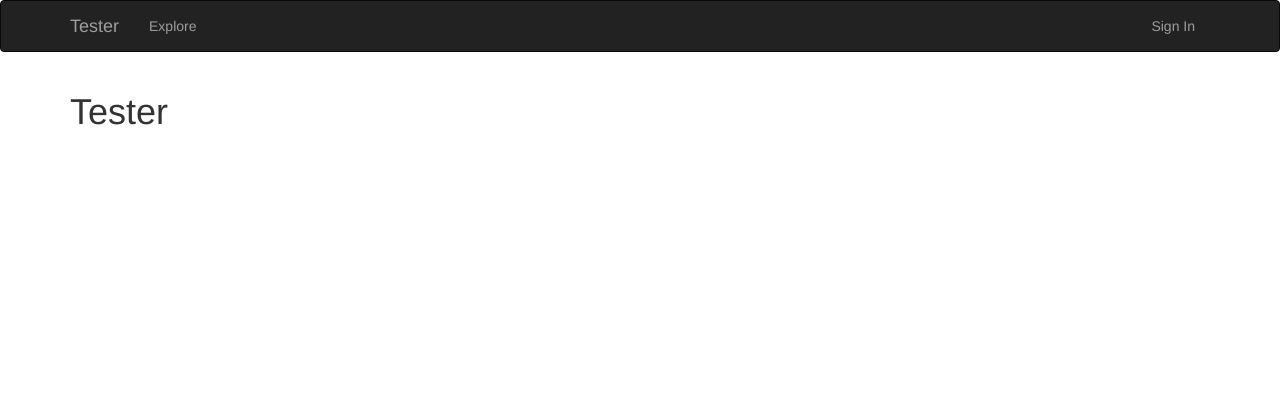
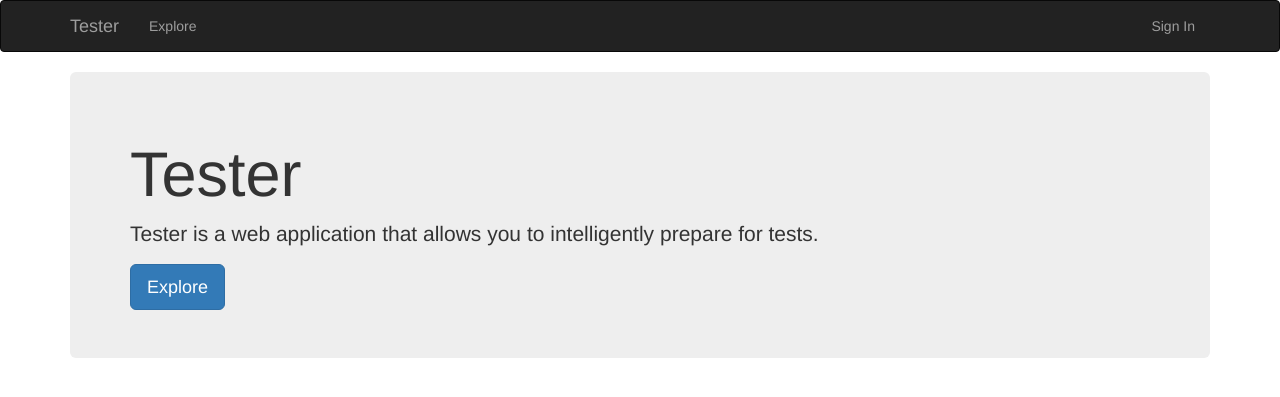
Before and after one commit to swarmer/tester, a Django app: page / in a window 1280 px wide. Shown: the top 397 px of the page. Run offline with Django 3.2, Linux system fonts and the light colour scheme; some libraries are stand-ins or nearby versions.

Commit message:
Add jumbotron

```diff
--- a/core/templates/index.html
+++ b/core/templates/index.html
@@ -2,5 +2,11 @@
 
 
 {% block content %}
-  <h1>Tester</h1>
+  <div class="jumbotron">
+    <h1>Tester</h1>
+    <p>
+      Tester is a web application that allows you to intelligently prepare for tests.
+    </p>
+    <a class="btn btn-primary btn-lg" href="/explore/" role="button">Explore</a>
+  </div>
 {% endblock %}
```
